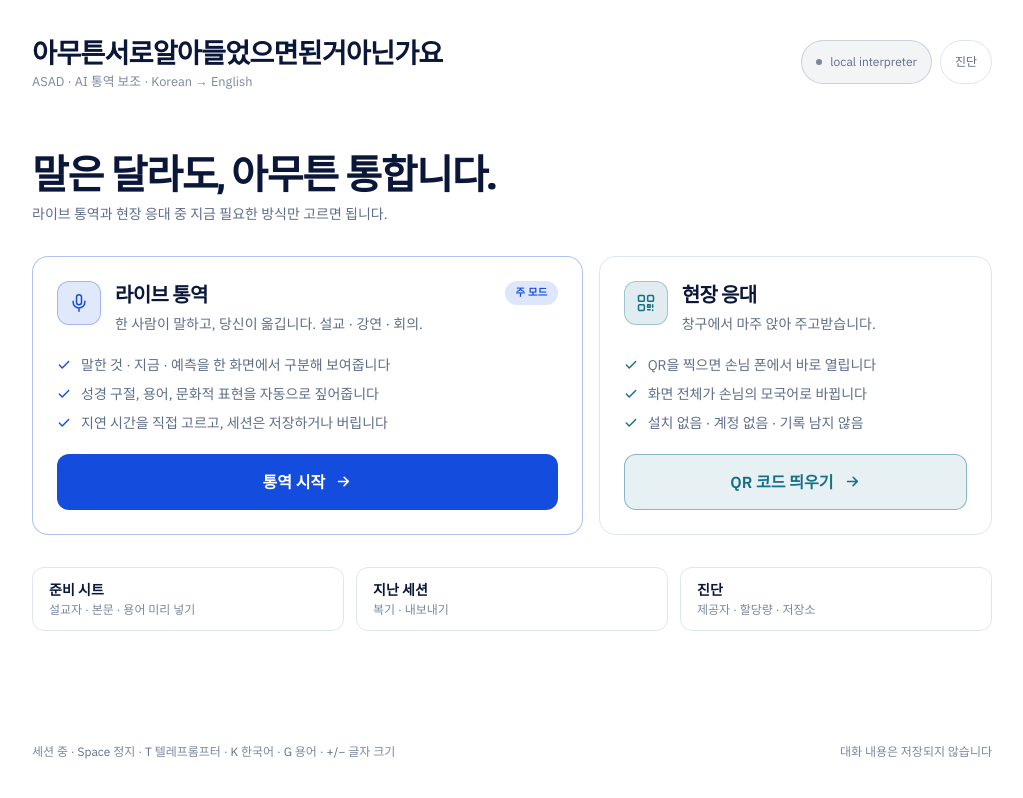
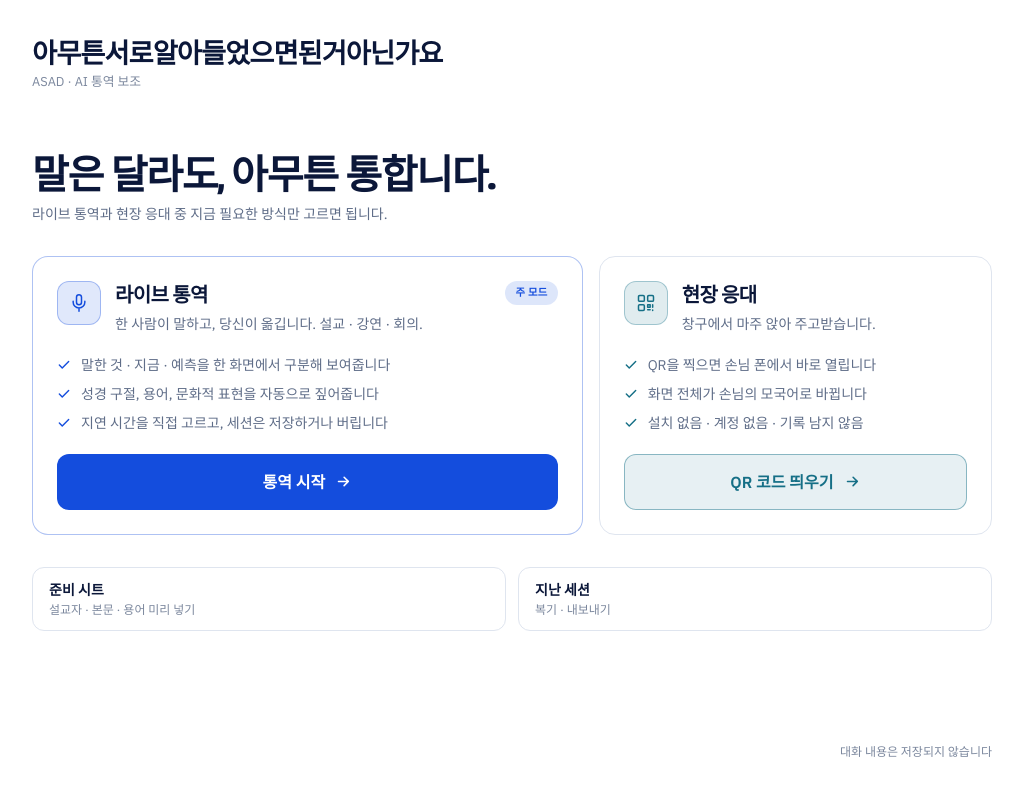
Before and after one commit to club-paradiso/asad, a Next.js app: page / in a window 1280 px wide. Shown: the whole page, without its empty margins (128-1151 px from the left). Built offline with nearby package versions, Linux system fonts and the light colour scheme; no server answers.

Commit message:
feat(home): simplify public launcher

```diff
--- a/src/features/home/HomeScreen.tsx
+++ b/src/features/home/HomeScreen.tsx
@@ -1,59 +1,17 @@
 "use client";
 
 /**
- * The fork.
+ * Public mode launcher.
  *
- * tong-yuck does two jobs for two different people, and until now the second
- * one was a link inside a collapsed "More" panel on the first one's launcher.
- * The code said as much and then did the opposite: "a different job on the
- * same footing, not a sub-feature", above a `<details>`.
- *
- * They are genuinely different work:
- *
- *   Live interpreting — one person speaks to a room, an interpreter carries
- *   it. The reader is mid-performance and the console is austere for reasons
- *   that are documented at length in globals.css.
- *
- *   Counter Mode — two people face each other across a desk, taking turns.
- *   The reader is a member of staff, and the other reader is a stranger
- *   holding their own phone.
- *
- * So each gets its own route. This screen exists to make that choice in one
- * glance and then get out of the way — every deeper decision (which
- * microphone, which lag, is the model ready) belongs on the route it affects,
- * not here.
- *
- * Korean-primary, unlike the console: both operators are Korean speakers. The
- * console stays English because English is its OUTPUT.
+ * The home screen stays intentionally simple: pick the job you need and move
+ * on. Operator diagnostics, provider status and live-console keyboard hints
+ * belong inside the relevant tools, not on the public landing surface.
  */
-import { useEffect, useState } from "react";
 import Link from "next/link";
-import type { AppConfig } from "@/app/api/config/route";
 import { BRAND } from "@/lib/brand";
 
 export function HomeScreen() {
-  const [config, setConfig] = useState<AppConfig | null>(null);
-
-  useEffect(() => {
-    let cancelled = false;
-    fetch("/api/config")
-      .then((response) => (response.ok ? response.json() : null))
-      .then((value: AppConfig | null) => {
-        if (!cancelled && value) setConfig(value);
-      })
-      .catch(() => {});
-    return () => {
-      cancelled = true;
-    };
-  }, []);
-
   return (
-    // Same surface as the launcher it leads to. The two screens are one
-    // preparation flow, and the live console is the only thing that stays
-    // dark — that is a reading requirement, not a theme preference.
-    // The surface paints the whole viewport; the CONTENT is what is centred.
-    // Constraining the surface itself let the root dark background show as
-    // bars down both edges of a light screen.
     <div data-surface="launcher" className="min-h-[100dvh] w-full">
       <div className="mx-auto flex min-h-[100dvh] w-full max-w-5xl flex-col gap-8 px-5 py-8 sm:px-8 sm:py-10">
         <header className="flex flex-wrap items-start gap-x-4 gap-y-3">
@@ -62,17 +20,8 @@ export function HomeScreen() {
               {BRAND.name}
             </h1>
             <p className="text-xs text-[var(--fg-dim)] sm:text-[0.8rem]">
-              {BRAND.shortName} · {BRAND.descriptor} · Korean → English
+              {BRAND.shortName} · {BRAND.descriptor}
             </p>
-          </div>
-          <div className="ms-auto flex items-center gap-2">
-            <ProviderPill config={config} />
-            <Link
-              href="/diagnostics"
-              className="inline-flex min-h-11 items-center rounded-full border border-[var(--line)] px-3.5 text-xs text-[var(--fg-muted)] transition-colors hover:border-[var(--line-strong)] hover:text-[var(--fg)]"
-            >
-              진단
-            </Link>
           </div>
         </header>
 
@@ -86,9 +35,6 @@ export function HomeScreen() {
             </p>
           </div>
 
-          {/* Equal footing, unequal weight: live interpreting is the primary job,
-          and pretending otherwise with two identical tiles would make the
-          choice slower rather than fairer. */}
           <div className="grid gap-4 lg:grid-cols-[minmax(0,7fr)_minmax(0,5fr)]">
             <ModeCard
               href="/live"
@@ -129,7 +75,7 @@ export function HomeScreen() {
             />
           </div>
 
-          <div className="grid gap-3 sm:grid-cols-3">
+          <div className="grid gap-3 sm:grid-cols-2">
             <SecondaryLink
               href="/prep"
               title="준비 시트"
@@ -140,57 +86,14 @@ export function HomeScreen() {
               title="지난 세션"
               detail="복기 · 내보내기"
             />
-            <SecondaryLink
-              href="/diagnostics"
-              title="진단"
-              detail="제공자 · 할당량 · 저장소"
-            />
           </div>
         </div>
 
-        <footer className="mt-auto flex flex-wrap items-center gap-x-4 gap-y-1 pt-4 text-xs text-[var(--fg-dim)]">
-          <p>
-            세션 중 · <Key>Space</Key> 정지 · <Key>T</Key> 텔레프롬프터 ·{" "}
-            <Key>K</Key> 한국어 · <Key>G</Key> 용어 · <Key>+/−</Key> 글자 크기
-          </p>
-          <p className="ms-auto">대화 내용은 저장되지 않습니다</p>
+        <footer className="mt-auto pt-4 text-right text-xs text-[var(--fg-dim)]">
+          대화 내용은 저장되지 않습니다
         </footer>
       </div>
     </div>
-  );
-}
-
-const Key = ({ children }: { children: React.ReactNode }) => (
-  <span className="text-[var(--fg-muted)]">{children}</span>
-);
-
-/**
- * What a turn would reach, named.
- *
- * The same disclosure principle the counter applies to visitors: the operator
- * is told which company sees this before they start, not after.
- */
-function ProviderPill({ config }: { config: AppConfig | null }) {
-  if (!config) return null;
-  const ready = config.llm.modelAvailable;
-  const colour = ready ? "var(--ok)" : "var(--fg-dim)";
-
-  return (
-    <span
-      className="inline-flex min-h-11 items-center gap-2 rounded-full border px-3.5 text-xs"
-      style={{
-        borderColor: `color-mix(in srgb, ${colour} 32%, transparent)`,
-        background: `color-mix(in srgb, ${colour} 9%, transparent)`,
-        color: ready ? "var(--ok)" : "var(--fg-muted)",
-      }}
-    >
-      <span
-        aria-hidden
-        className="size-1.5 shrink-0 rounded-full"
-        style={{ background: colour }}
-      />
-      {config.llm.configured}
-    </span>
   );
 }
 
@@ -226,8 +129,6 @@ function ModeCard({
             : "var(--line)",
       }}
     >
-      {/* Wraps on a phone: pinned right, the badge squeezed the summary into a
-          two-word column beside it. */}
       <div className="flex flex-wrap items-start gap-x-3.5 gap-y-2">
         <span
           aria-hidden
```
